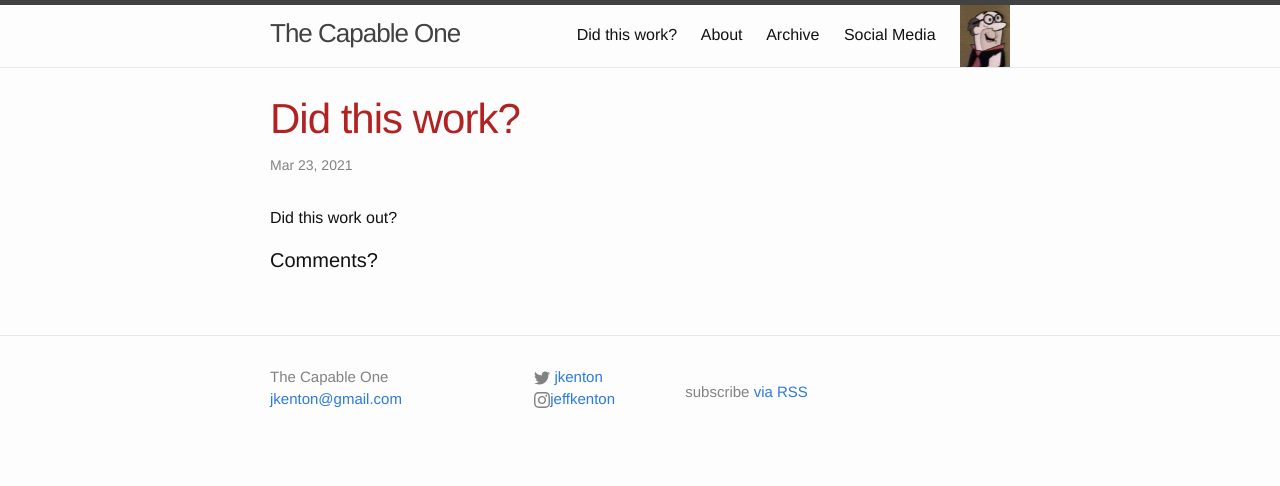
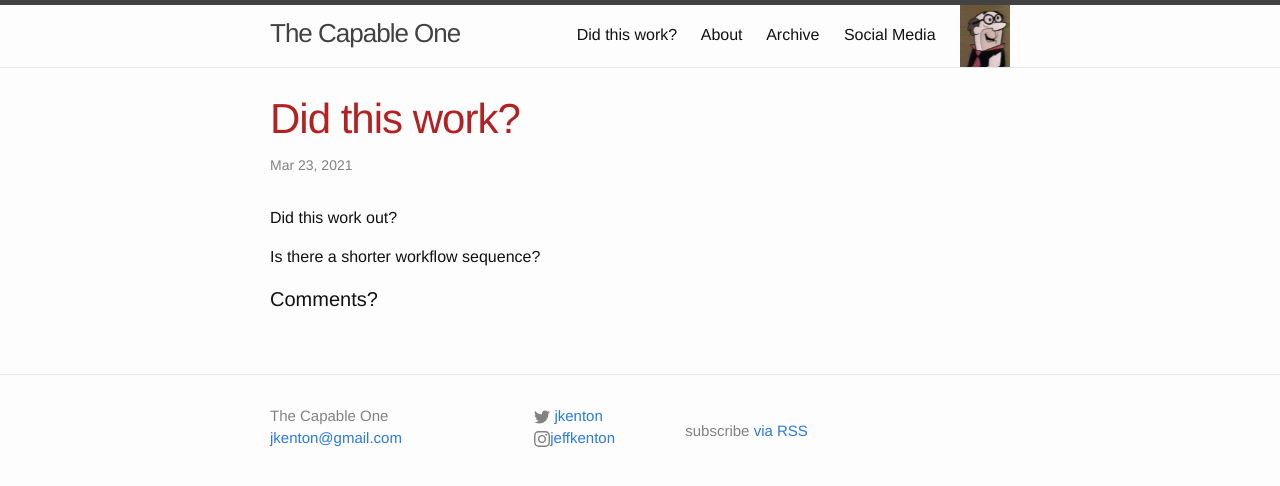
Before and after one commit to jkenton/CapableOne, a Jekyll site: the page built from _posts/2021-03-23-testing.md, in a window 1280 px wide. Shown: the top 486 px of the page. Built offline with Jekyll 4.4.1, drawn with Linux system fonts in a browser that asks for light colours; comment, search, counter and statistics services are not loaded.

Commit message:
<# Steps 1 #>

```diff
--- a/_posts/2021-03-23-testing.md
+++ b/_posts/2021-03-23-testing.md
@@ -8,3 +8,5 @@ published: true
 ---
 
 Did this work out?
+
+Is there a shorter workflow sequence?
```
